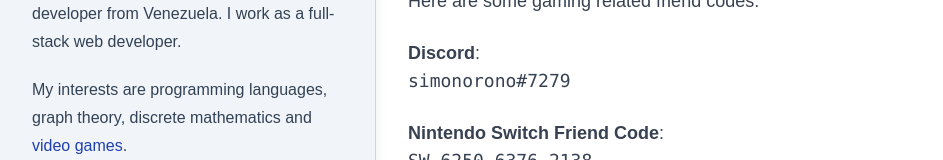
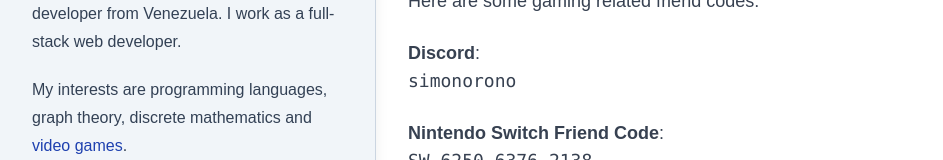
Before and after one commit to simonorono/simonorono-com-v1, a Next.js app: page /gaming in a window 1280 px wide. Shown: the part 160-320 px from the top of the page, without its empty margins (8-951 px from the left). Built offline with nearby package versions, Linux system fonts and the light colour scheme; no server answers.

Commit message:
Update Discord username

```diff
--- a/pages/gaming.tsx
+++ b/pages/gaming.tsx
@@ -64,7 +64,7 @@ export default function Gaming() {
             {photomodeLink}. Here are some gaming related friend codes:
           </p>
 
-          <FriendCode title="Discord" code="simonorono#7279" />
+          <FriendCode title="Discord" code="simonorono" />
 
           <FriendCode
             title="Nintendo Switch Friend Code"
```
